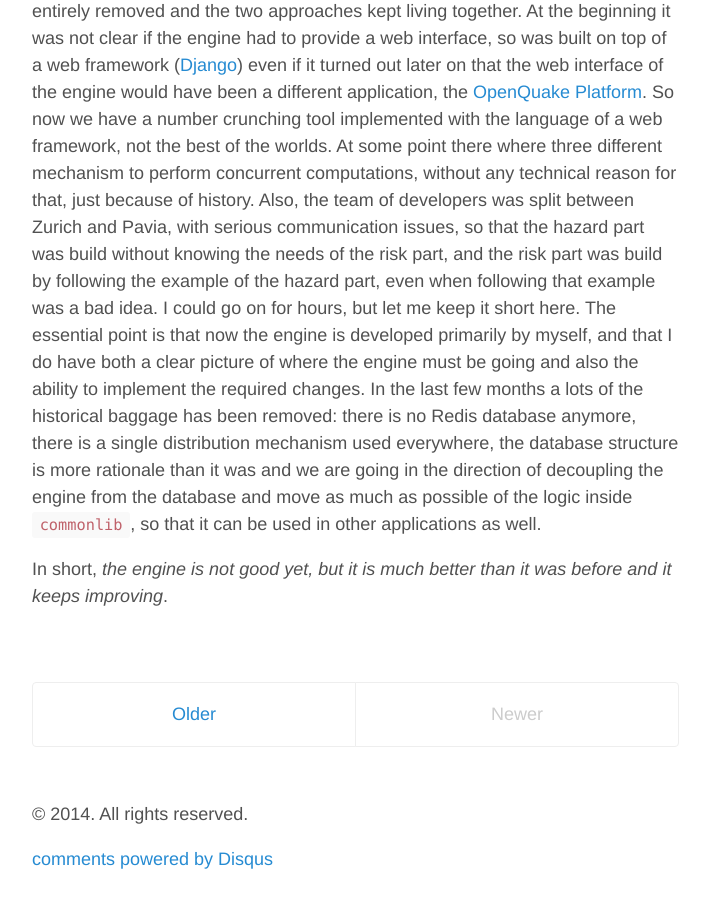
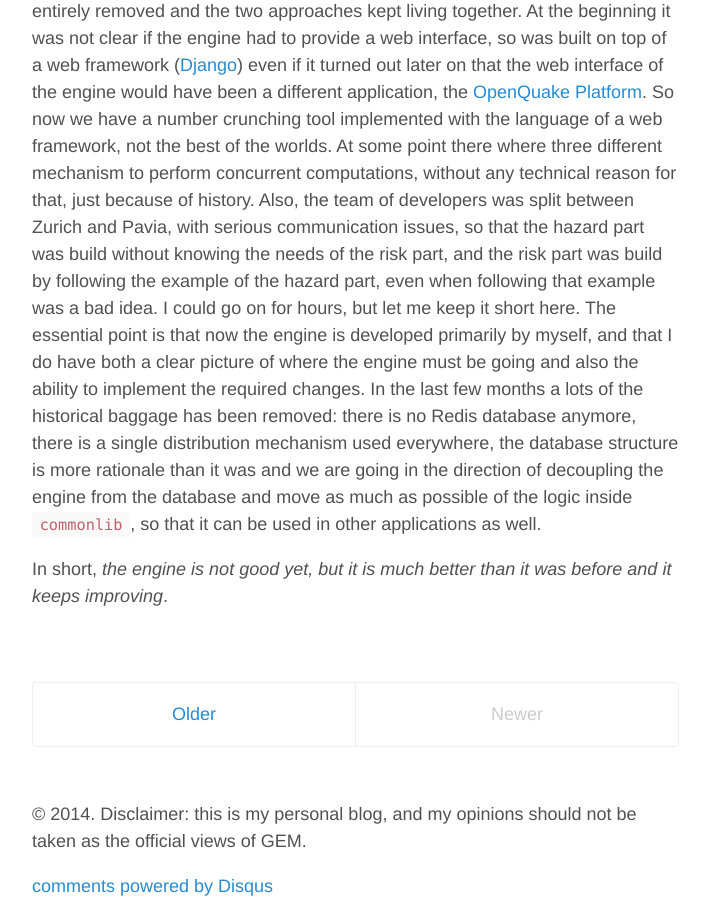
Before and after one commit to micheles/micheles.github.io, a Jekyll site: the page built from index.html, in a window 1280 px wide and 900 px high, scrolled down 2379 px. Shown: the whole window, without its empty margins (284-994 px from the left). Built offline with Jekyll 4.4.1, drawn with Linux system fonts in a browser that asks for light colours; Markdown is read by kramdown in place of the engine named in the settings; the list of posts is cut into pages by our own code; comment, search, counter and statistics services are not loaded; before the commit the page ends 3252 px from its top, so only the background shows below that.

Commit message:
Changed the footer

```diff
--- a/_layouts/default.html
+++ b/_layouts/default.html
@@ -20,7 +20,7 @@
 
       <div class="footer">
         <p>
-          &copy; {{ site.time | date: '%Y' }}. All rights reserved.
+          &copy; {{ site.time | date: '%Y' }}. Disclaimer: this is my personal blog, and my opinions should not be taken as the official views of GEM.
         </p>
       </div>
      {% include comments.html %}
```
